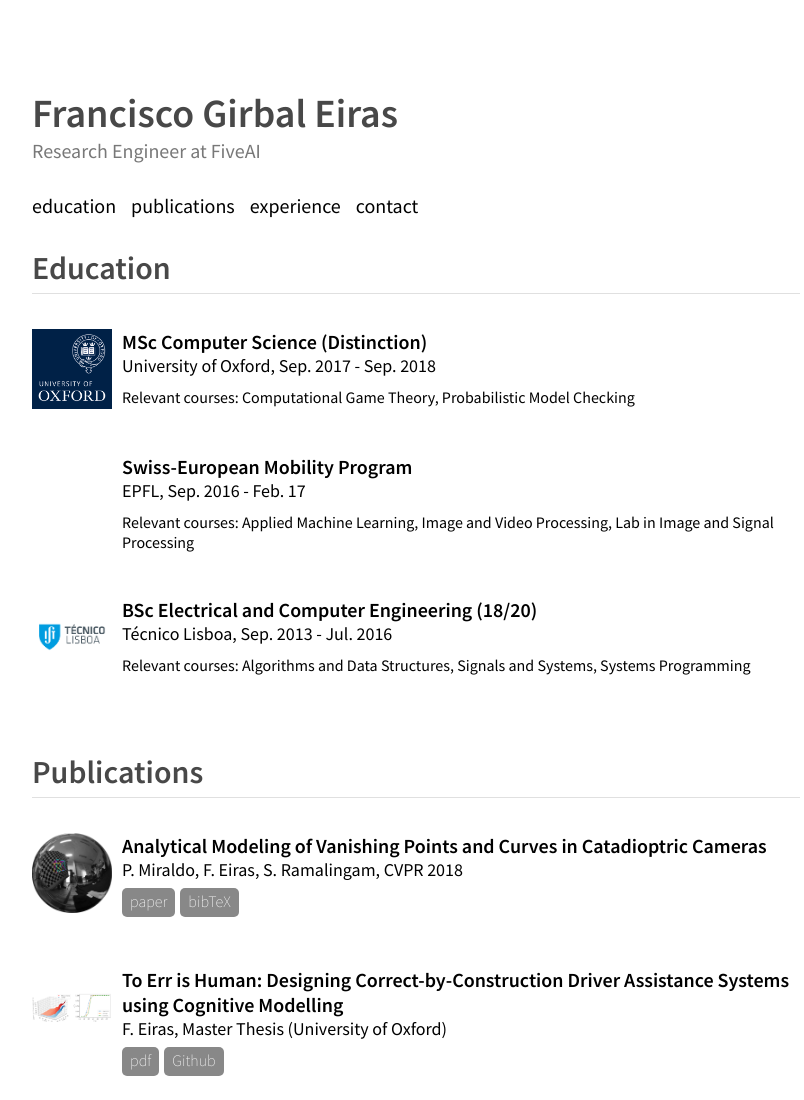
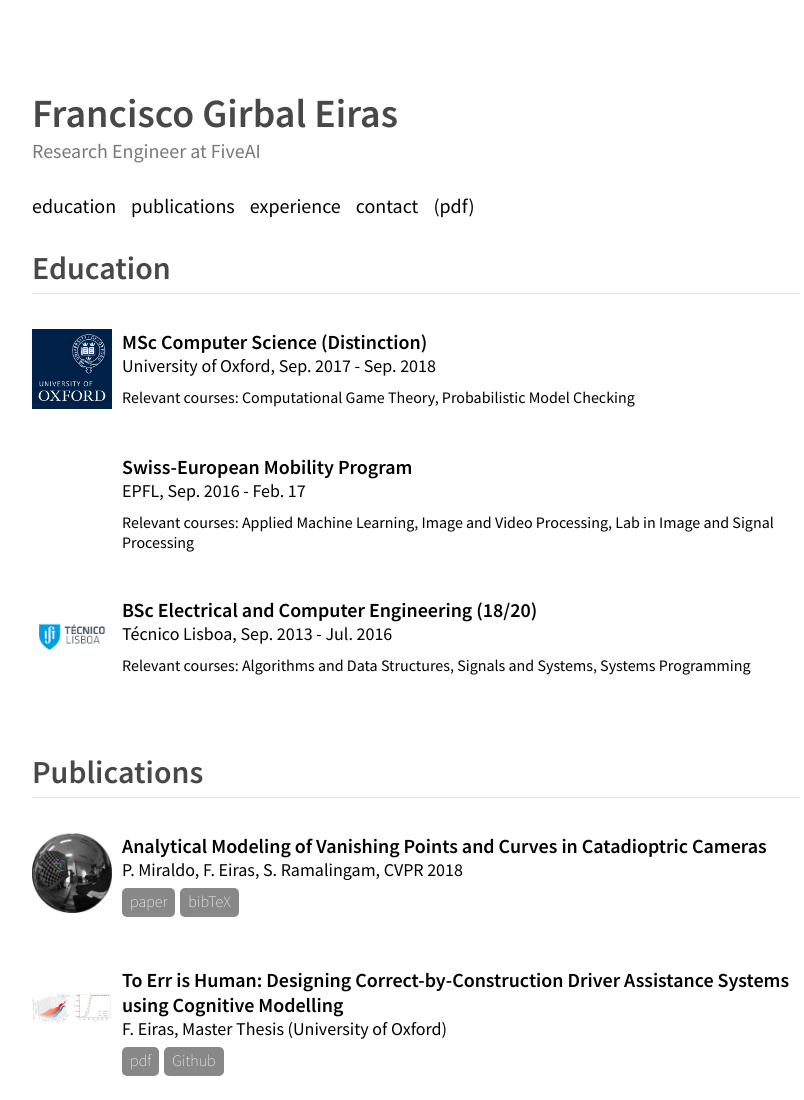
Before and after one commit to fgirbal/fgirbal.github.io, a plain HTML site: page index.html in a window 1280 px wide. Shown: the top 1100 px of the page, without its empty margins (224-1028 px from the left). Drawn offline with Linux system fonts and the light colour scheme.

Commit message:
Added CV in PDF format

```diff
--- a/index.html
+++ b/index.html
@@ -15,6 +15,7 @@
 		<div class="nav-elem"><a href="#publications">publications</a></div>
 		<div class="nav-elem"><a href="#experience">experience</a></div>
 		<div class="nav-elem"><a href="#contact">contact</a></div>
+		<div class="nav-elem"><a href="docs/cv.pdf">(pdf)</a></div>
 	</div>
 
 	<div class="content-section" id="education">
```
Also changed, not shown: 1 other file.
